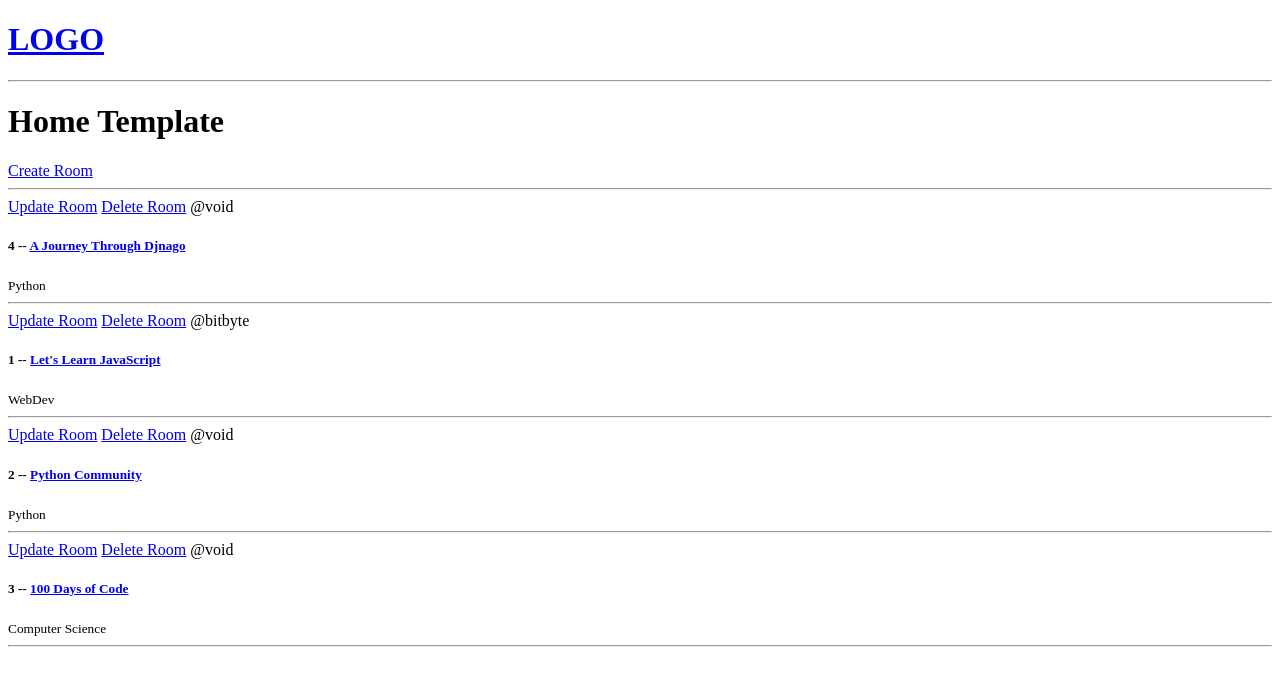
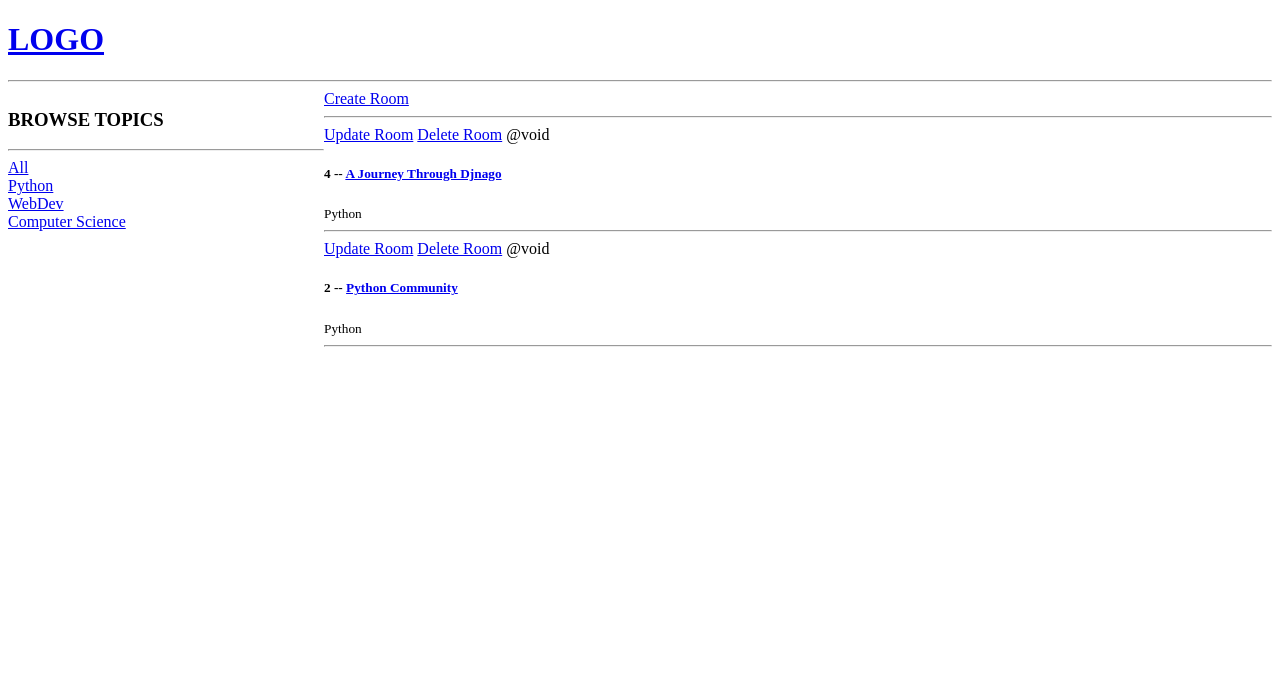
Before and after one commit to Yuviz19/ByteTalks, a Django app: page /?q=Python in a window 1280 px wide. Shown: the top 686 px of the page. Run offline with Django 5.2, Linux system fonts and the light colour scheme; data comes from the database, SQL or seed files in the repository.

Commit message:
Feature: add navigation panel for room topics

```diff
--- a/base/templates/base/home.html
+++ b/base/templates/base/home.html
@@ -1,7 +1,28 @@
 {% extends "main.html" %}
 
 {% block content %}
-<h1>Home Template</h1>
+
+<style>
+    .home-container{
+     display: grid;
+     grid-template-columns: 1fr 3fr;
+    }
+</style>
+
+<div class="home-container">
+
+    <div>
+        <h3>BROWSE TOPICS</h3>
+        <hr>
+        <div>
+            <a href="{% url 'home' %}">All</a>
+        </div>
+        {% for topic in topics %}
+            <div>
+                <a href="{% url 'home' %}?q={{topic.name}}">{{topic.name}}</a>
+            </div>
+        {% endfor %}
+    </div>
 
     <div>
         <a href="{% url 'create_room' %}">Create Room</a>
@@ -20,4 +41,6 @@
         </div>
     </div>
 
+</div>
+
 {% endblock content %}
--- a/base/views.py
+++ b/base/views.py
@@ -1,15 +1,20 @@
 from django.shortcuts import render, redirect
-from .models import Room
+from .models import Room, Topic
 from .forms import RoomForm
 
 def home(request):
-    rooms = Room.objects.all()
-    context = {'rooms': rooms}
+    q = request.GET.get('q','')
+
+    rooms = Room.objects.filter(topic__name__icontains=q)
+    topics = Topic.objects.all()
+    context = {
+        'rooms': rooms,
+        'topics': topics,
+    }
     return render(request, 'base/home.html', context)
 
 def room(request, pk):
     room = Room.objects.get(id=pk)
-
     context = {"room":room}
     return render(request, 'base/room.html',context)
 
```
Also changed, not shown: Docs/NOTES.md (+36 -0 lines). Lines whose indentation alone changed are shown as unchanged.
